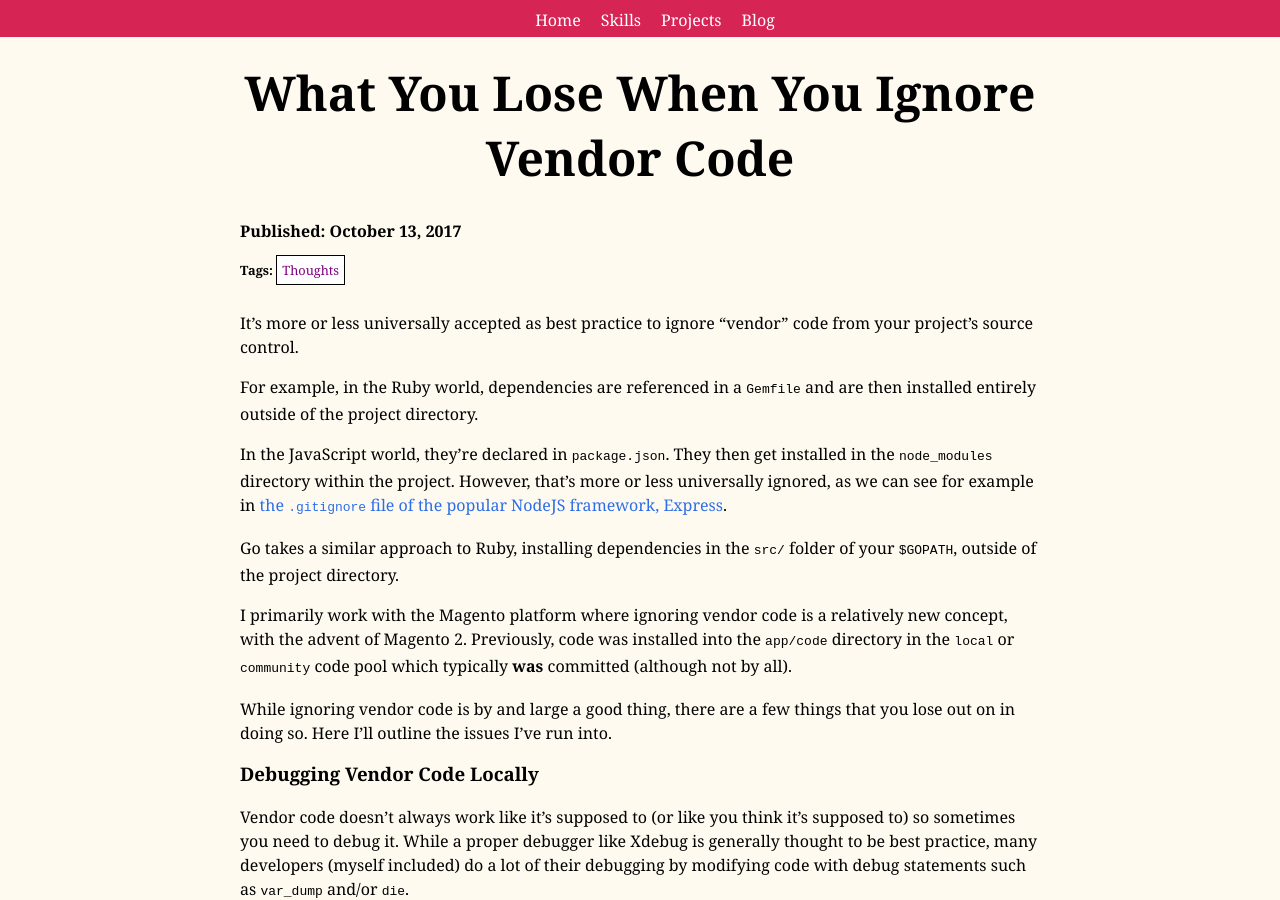
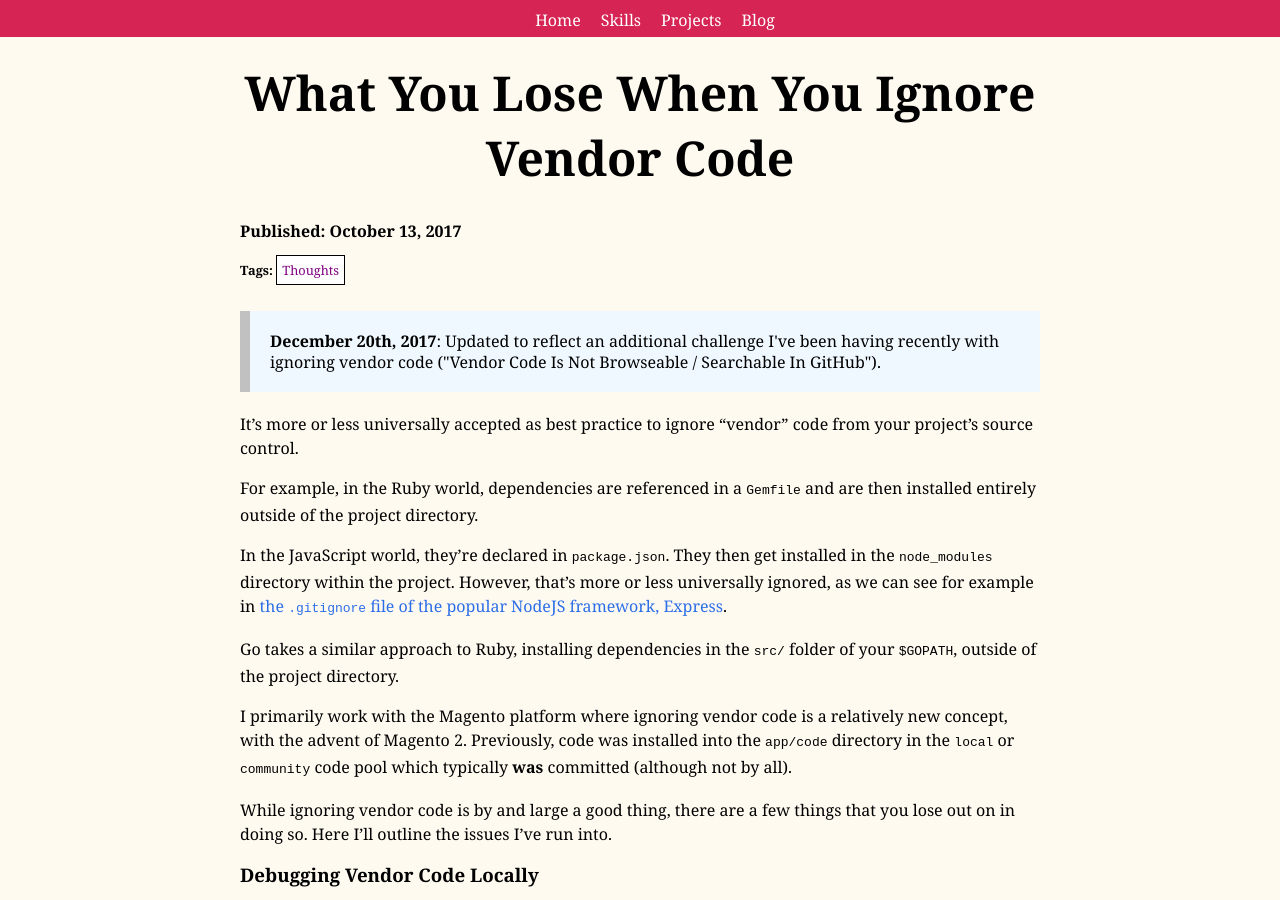
Before and after one commit to mpchadwick/mpchadwick.github.io, a Jekyll site: the page built from _posts/2017-10-13-what-you-lose-when-you-ignore-vendor-code.md, in a window 1280 px wide and 900 px high. Built offline with Jekyll 4.4.1, drawn with Linux system fonts in a browser that asks for light colours; comment, search, counter and statistics services are not loaded; some of the changed text lies outside the part shown.

Commit message:
Add structured facility for post edits

```diff
--- a/_layouts/blog-single.html
+++ b/_layouts/blog-single.html
@@ -11,6 +11,13 @@ layout: page
     <li><a href="/tags/#{{ tag | slugify }}">{{ tag }}</a>
     {% endfor %}
   </ul>
+</div>
+{% endif %}
+{% if page.edits.size > 0 %}
+<div class="tout tout--alt">
+    {% for edit in page.edits %}
+    <p><strong>{{ edit.date }}</strong>: {{ edit.content }}</p>
+    {% endfor %}
 </div>
 {% endif %}
 {{ content }}
--- a/_posts/2017-10-13-what-you-lose-when-you-ignore-vendor-code.md
+++ b/_posts/2017-10-13-what-you-lose-when-you-ignore-vendor-code.md
@@ -5,6 +5,9 @@ description: Ignoring vendor code is typically thought to be best practice. But
 date: October 13, 2017
 image:
 tags: [Thoughts]
+edits:
+  - date: December 20th, 2017
+    content: Updated to reflect an additional challenge I've been having recently with ignoring vendor code ("Vendor Code Is Not Browseable / Searchable In GitHub").
 ---
 
 It's more or less universally accepted as best practice to ignore "vendor" code from your project's source control.
@@ -48,7 +51,3 @@ Working at a software development agency, we manage the a large number of code b
 The point of this post is **not** to say that we shouldn't be ignor-ing `vendor/`. I **absolutely** think we should. There are **many**(!!) benefits to it that I won't touch on here. Instead, the point is to say that, like everything, there are some tradeoffs and things that you lose if you ignore vendor.
 
 Hope you found this post interesting!
-
-<div class="tout tout--alt">
-<p><strong>December 20th, 2017</strong>: Updated to reflect an additional challenge I've been having recently with ignoring vendor code ("Vendor Code Is Not Browseable / Searchable In GitHub").</p>
-</div>
```
